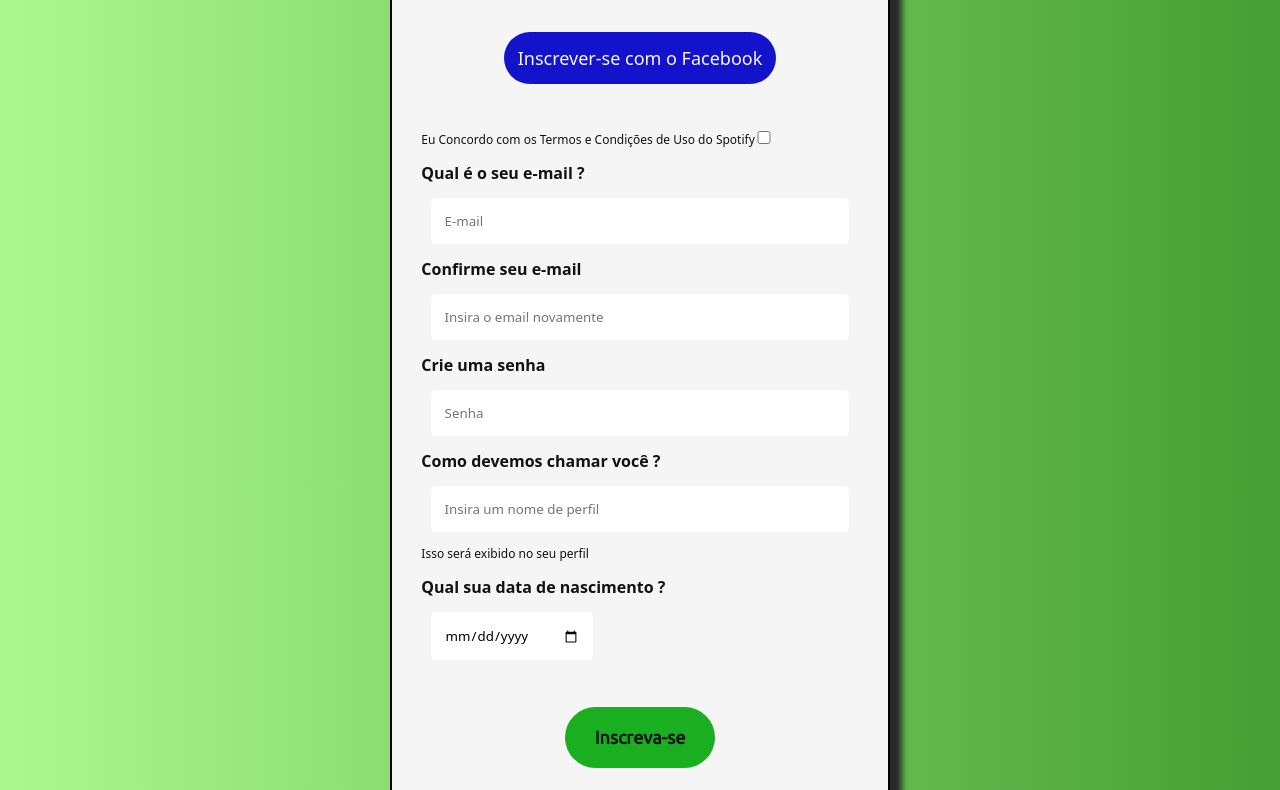
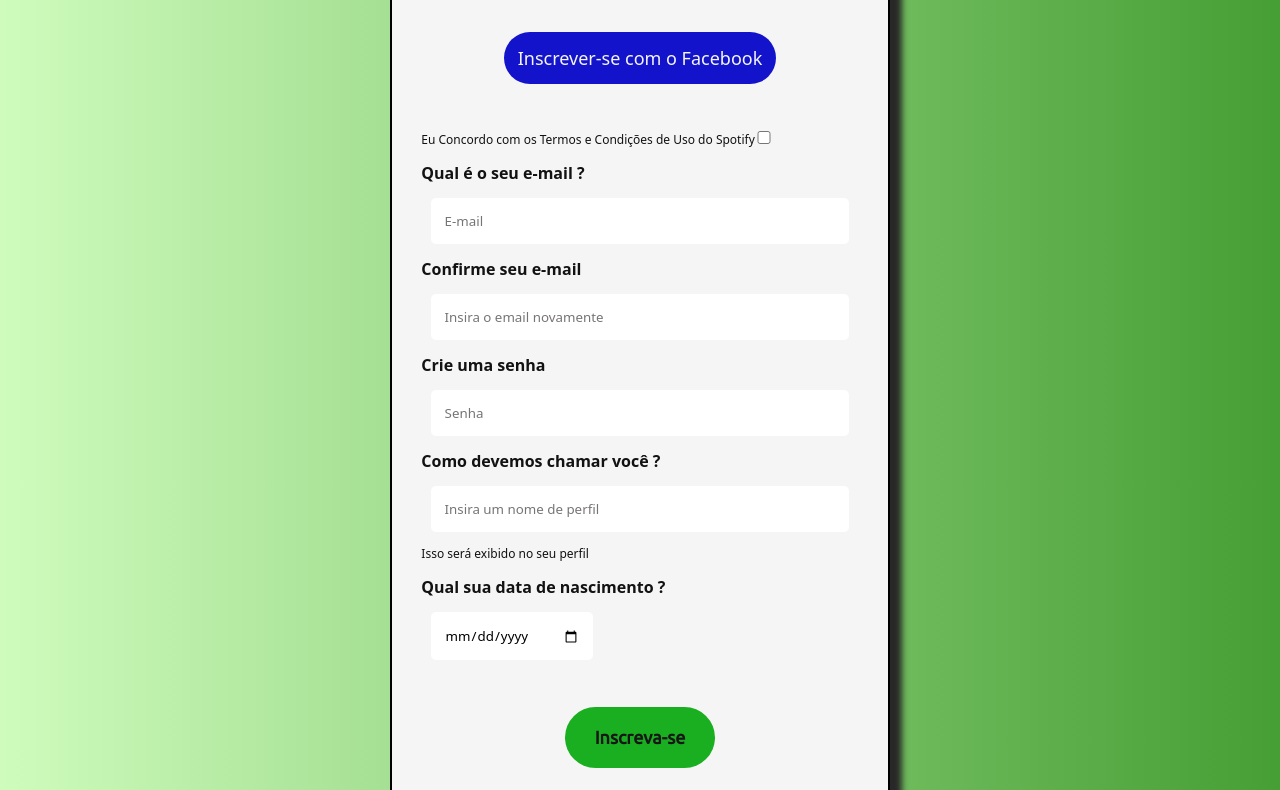
Before and after one commit to ramondfalcao/projeto-02-FrontEnd, a plain HTML site: page index.html in a window 1280 px wide. Shown: the part 277-1067 px from the top of the page. Drawn offline with Linux system fonts and the light colour scheme.

Commit message:
Efeito gradient no background

```diff
--- a/css/style.css
+++ b/css/style.css
@@ -6,7 +6,7 @@
 
 body{
     margin: auto 30%;
-    background-image: linear-gradient(to left, rgba(30, 138, 8, 0.822) , rgba(171, 248, 141, 0.986));
+    background-image: linear-gradient(to left, rgba(30, 138, 8, 0.822) , rgba(206, 252, 188, 0.986));
 
 }
 .caixa-logo{
```
